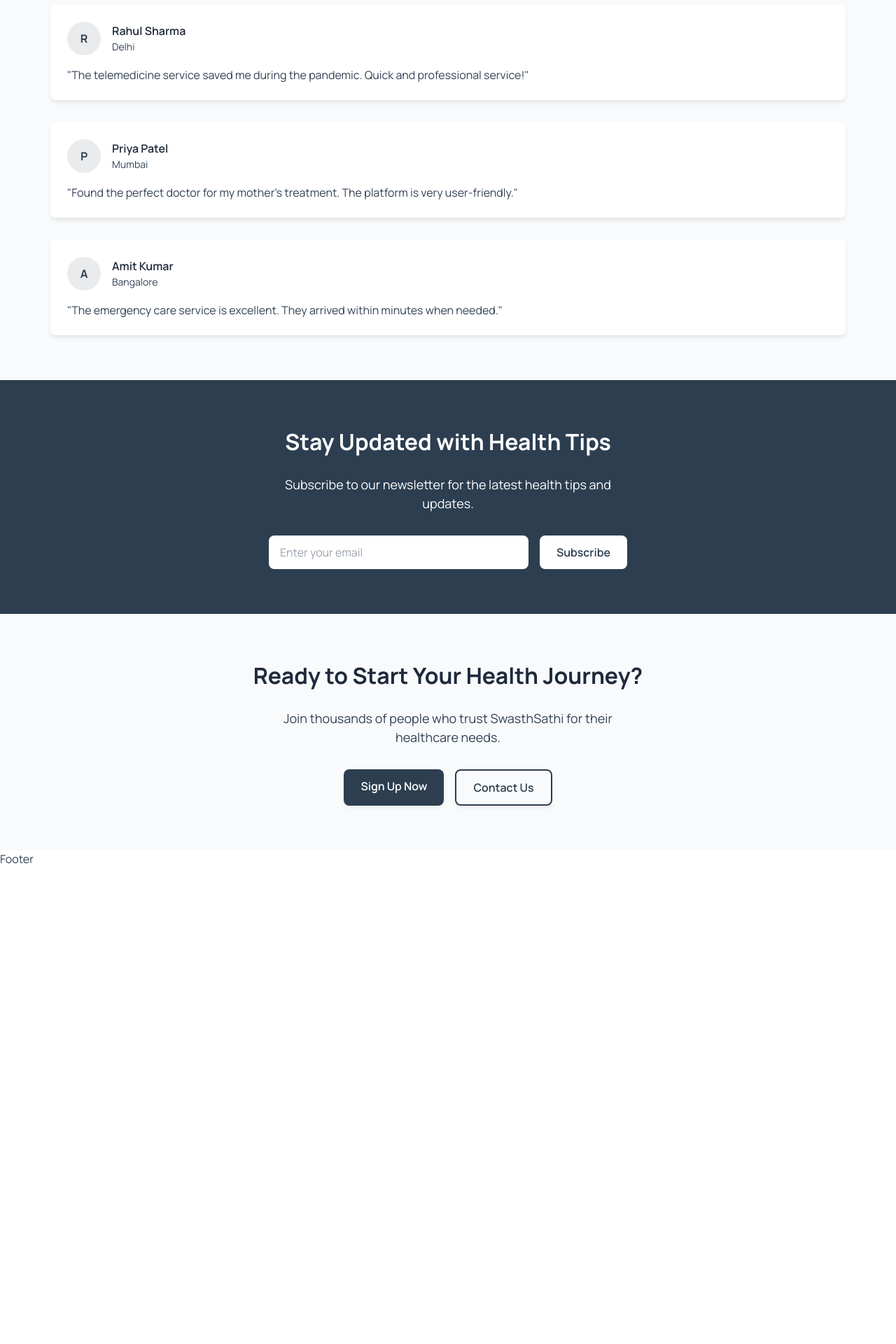
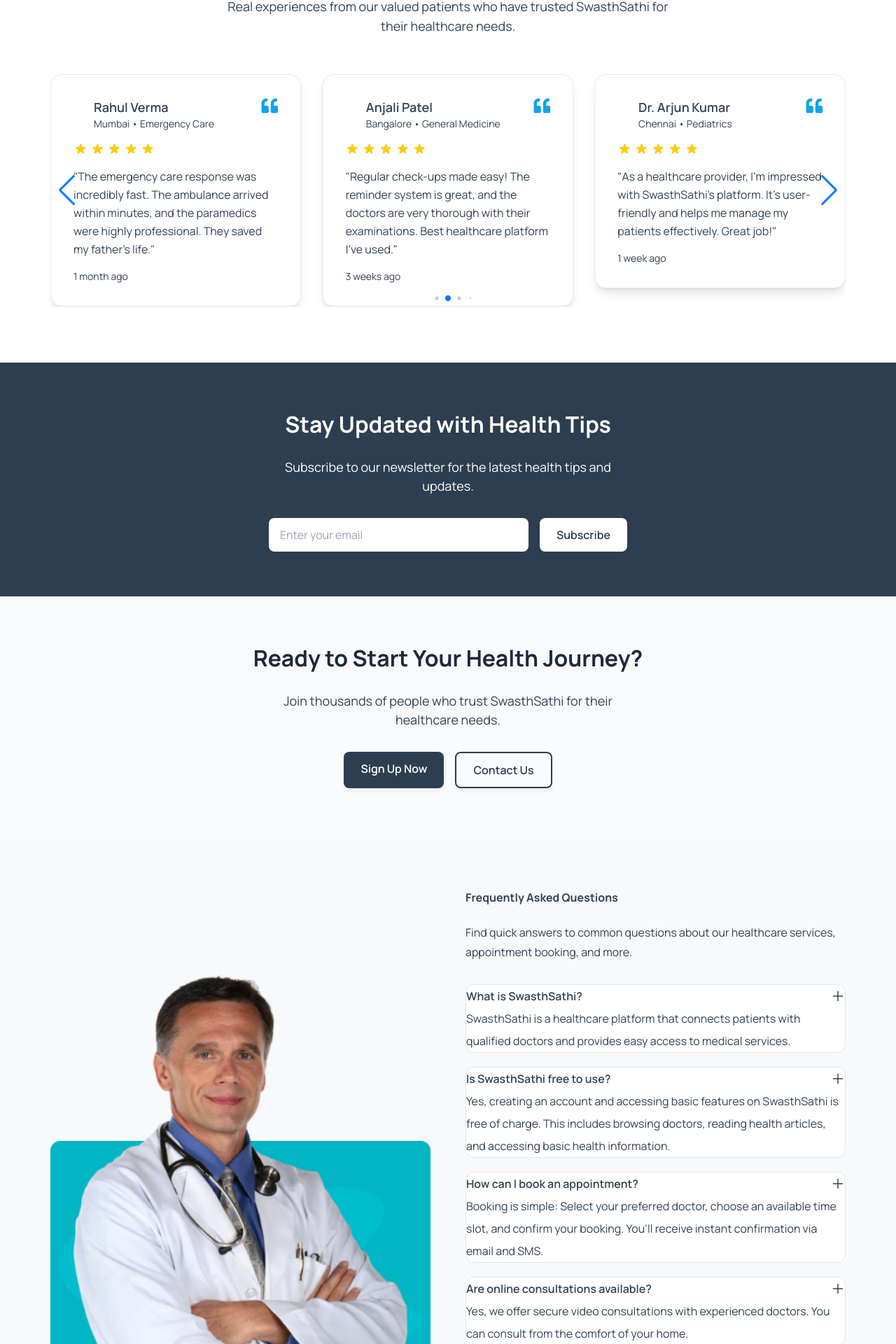
Before and after one commit to Bhanurajput58/SwasthSathi, a React (Vite) app in the folder frontend/: page / in a window 1280 px wide. Shown: the part 4170-6090 px from the top of the page at 70% size. Before the commit the page ends 5409 px from the top, so only its background shows below. Built offline with nearby package versions, Linux system fonts and the light colour scheme.

Commit message:
Added FAQ ,testimonials section on the home page

```diff
--- a/frontend/src/assets/data/faqs.js
+++ b/frontend/src/assets/data/faqs.js
@@ -1,43 +1,31 @@
 const faqs = [
   {
-        question: "Is SwasthSathi free to use?",
-        answer: "Yes, creating an account and accessing basic features on SwasthSathi is free of charge."
+    question: 'What is SwasthSathi?',
+    answer: 'SwasthSathi is a healthcare platform that connects patients with qualified doctors and provides easy access to medical services.'
   },
   {
-        question: "How can I contact customer support?",
-        answer: "You can reach our support team via the 'Contact Us' page or by emailing support@swasthsathi.com."
+    question: 'Is SwasthSathi free to use?',
+    answer: 'Yes, creating an account and accessing basic features on SwasthSathi is free of charge. This includes browsing doctors, reading health articles, and accessing basic health information.'
   },
   {
-        question: "Can I access SwasthSathi on mobile devices?",
-        answer: "Yes, SwasthSathi is optimized for both desktop and mobile browsers."
+    question: 'How can I book an appointment?',
+    answer: 'Booking is simple: Select your preferred doctor, choose an available time slot, and confirm your booking. You\'ll receive instant confirmation via email and SMS.'
   },
   {
-        question: "Are online consultations available?",
-        answer: "Yes, you can schedule and attend online consultations with healthcare professionals through the platform."
+    question: 'Are online consultations available?',
+    answer: 'Yes, we offer secure video consultations with experienced doctors. You can consult from the comfort of your home.'
   },
   {
-        question: "How do I update my profile information?",
-        answer: "Go to your account settings and edit your profile details as needed."
+    question: 'How do I access my medical records?',
+    answer: 'Simply log in to your account and visit \'My Health Records\' section to view your consultation history, prescriptions, and test reports.'
   },
   {
-        question: "What is SwasthSathi?",
-        answer: "SwasthSathi is a platform designed to provide healthcare information and services efficiently."
+    question: 'Is my personal information secure?',
+    answer: 'Yes, we prioritize your privacy and use industry-standard encryption to protect your personal and medical information.'
   },
   {
-        question: "How do I register on SwasthSathi?",
-        answer: "Click on the 'Sign Up' button on the homepage and fill in the required details to create your account."
-    },
-    {
-        question: "Is my personal information safe?",
-        answer: "Yes, we prioritize your privacy and use secure protocols to protect your data."
-    },
-    {
-        question: "Can I book appointments with doctors?",
-        answer: "Yes, you can browse available doctors and book appointments directly through the platform."
-    },
-    {
-        question: "How do I reset my password?",
-        answer: "Click on 'Forgot Password' on the login page and follow the instructions to reset your password."
+    question: 'How can I contact customer support?',
+    answer: 'You can reach our support team via the \'Contact Us\' page or by emailing support@swasthsathi.com. We\'re available 24/7 to assist you.'
   }
 ];
 
--- a/frontend/src/components/Faq/FaqItem.jsx
+++ b/frontend/src/components/Faq/FaqItem.jsx
@@ -8,31 +8,41 @@
     setIsOpen(!isOpen);
   };
 
-  return (
-    <div className="p-3 lg:p-5 rounded-[12px] border border-solid border-[#D9DCE2] mb-5 cursor-pointer">
+  return (    <div
+      className={`p-4 lg:p-6 rounded-[12px] border border-solid mb-5 cursor-pointer transition-all duration-300 hover:shadow-md ${
+        isOpen ? 'bg-[#f0f7ff] border-[#0052cc]' : 'bg-white border-[#e5e7eb] hover:border-[#0052cc]'
+      }`}
+    >
       <div
-        className="flex items-center justify-between gap-5"
+        className="flex items-center justify-between gap-5 select-none"
         onClick={toggleAccordion}
       >
-        <h4 className="text-[16px] leading-7 lg:text-[22px] lg:leading-8 text-headingColor">
+        <h4 className={`text-[17px] leading-7 lg:text-[19px] lg:leading-8 font-semibold transition-colors duration-300 ${
+          isOpen ? 'text-[#0052cc]' : 'text-[#2c3e50] group-hover:text-[#0052cc]'
+        }`}>
           {item.question}
         </h4>
         <div
-          className={`${
-            isOpen && "bg-primaryColor text-white border-none"
-          } w-7 h-7 lg:w-8 lg:h-8 border border-solid border-[#141F21] rounded flex items-center justify-center`}
+          className={`w-8 h-8 lg:w-9 lg:h-9 rounded-full flex items-center justify-center transition-all duration-300 transform ${
+            isOpen
+              ? 'bg-[#0052cc] text-white rotate-180'
+              : 'bg-[#f0f7ff] text-[#0052cc] hover:bg-[#0052cc] hover:text-white'
+          }`}
         >
-          {isOpen ? <AiOutlineMinus /> : <AiOutlinePlus />}
+          {isOpen ? <AiOutlineMinus className="text-xl" /> : <AiOutlinePlus className="text-xl" />}
         </div>
       </div>
-
-      {isOpen && (
-        <div className="mt-4">
-          <p className="text-[14px] leading-6 lg:text-[16px] lg:leading-7 font-[400] text-textColor">
-            {item.content}
+      <div
+        className={`transition-all duration-500 ease-in-out overflow-hidden ${
+          isOpen ? 'max-h-[500px] opacity-100' : 'max-h-0 opacity-0'
+        }`}
+      >
+        <div className="pt-4 px-1">
+          <p className="text-[15px] leading-7 lg:text-[16px] lg:leading-8 text-gray-600">
+            {item.answer}
           </p>
         </div>
-      )}
+      </div>
     </div>
   );
 };
--- a/frontend/src/components/Faq/FaqList.jsx
+++ b/frontend/src/components/Faq/FaqList.jsx
@@ -1,13 +1,31 @@
-import { faqs } from './../../assets/data/faqs';
+import faqs from './../../assets/data/faqs';
 import FaqItem from './FaqItem';
+import faqImg from '../../assets/images/faq-img.png';
 
 const FaqList = () => {
   return (
-    <ul className="mt-[38px]">
-      {faqs.map((item, index) => (
-        <FaqItem item={item} key={index} />
-      ))}
-    </ul>
+    <div className="grid md:grid-cols-2 gap-[50px] items-center">
+      <div className="hidden md:block">
+        <img
+          src={faqImg}
+          alt="FAQ Illustration"
+          className="w-full max-w-[500px] mx-auto"
+        />
+      </div>
+      <div>
+        <h2 className="text-[2rem] lg:text-[2.5rem] font-bold text-[#2c3e50] mb-6">
+          Frequently Asked Questions
+        </h2>
+        <p className="text-[16px] leading-7 mb-8 text-gray-600">
+          Find quick answers to common questions about our healthcare services, appointment booking, and more.
+        </p>
+        <div className="mt-[30px]">
+          {faqs.map((item, index) => (
+            <FaqItem item={item} key={index} />
+          ))}
+        </div>
+      </div>
+    </div>
   );
 };
 
--- a/frontend/src/components/Testimonial/Testimonial.jsx
+++ b/frontend/src/components/Testimonial/Testimonial.jsx
@@ -1,19 +1,64 @@
 import React from 'react';
-import { Pagination } from 'swiper/modules';
+import { Pagination, Autoplay, Navigation } from 'swiper/modules';
 import { Swiper, SwiperSlide } from 'swiper/react';
 import 'swiper/css';
 import 'swiper/css/pagination';
+import 'swiper/css/navigation';
 import patientAvatar from '../../assets/images/patient-avatar.png';
 import { HiStar } from 'react-icons/hi';
+import { FaQuoteLeft } from 'react-icons/fa';
+
+const testimonials = [
+  {
+    name: "Priya Sharma",
+    location: "Delhi",
+    rating: 5,
+    review: "SwasthSathi made finding the right doctor so easy. The video consultation was smooth, and the doctor was very attentive. Highly recommend their services!",
+    specialty: "Cardiology",
+    date: "2 weeks ago"
+  },
+  {
+    name: "Rahul Verma",
+    location: "Mumbai",
+    rating: 5,
+    review: "The emergency care response was incredibly fast. The ambulance arrived within minutes, and the paramedics were highly professional. They saved my father's life.",
+    specialty: "Emergency Care",
+    date: "1 month ago"
+  },
+  {
+    name: "Anjali Patel",
+    location: "Bangalore",
+    rating: 5,
+    review: "Regular check-ups made easy! The reminder system is great, and the doctors are very thorough with their examinations. Best healthcare platform I've used.",
+    specialty: "General Medicine",
+    date: "3 weeks ago"
+  },
+  {
+    name: "Dr. Arjun Kumar",
+    location: "Chennai",
+    rating: 5,
+    review: "As a healthcare provider, I'm impressed with SwasthSathi's platform. It's user-friendly and helps me manage my patients effectively. Great job!",
+    specialty: "Pediatrics",
+    date: "1 week ago"
+  }
+];
 
 const Testimonial = () => {
   return (
     <div className='mt-[30px] lg:mt-[55px]'>
       <Swiper
-        modules={[Pagination]}
+        modules={[Pagination, Autoplay, Navigation]}
         spaceBetween={30}
         slidesPerView={1}
-        pagination={{ clickable: true }}
+        pagination={{
+          clickable: true,
+          dynamicBullets: true
+        }}
+        navigation
+        autoplay={{
+          delay: 5000,
+          disableOnInteraction: false,
+        }}
         breakpoints={{
           640: {
             slidesPerView: 1,
@@ -28,38 +73,49 @@
             spaceBetween: 30,
           },
         }}
-      >
+      >        {testimonials.map((testimonial, index) => (
+          <SwiperSlide key={index}>
+            <div className="p-8 rounded-2xl bg-white shadow-lg hover:shadow-xl transition-all duration-300 border border-gray-100">
+              <div className="flex justify-between items-start mb-4">
+                <div className="flex items-center gap-4">
+                  <div className="w-12 h-12 rounded-full bg-gradient-to-r from-sky-500 to-blue-600 flex items-center justify-center text-white text-xl font-semibold">
+                    {testimonial.name.charAt(0)}
+                  </div>
+                  <div>
+                    <h4 className="text-lg font-semibold text-gray-800">
+                      {testimonial.name}
+                    </h4>
+                    <p className="text-sm text-gray-500">
+                      {testimonial.location} • {testimonial.specialty}
+                    </p>
+                  </div>
+                </div>
+                <FaQuoteLeft className="text-2xl text-sky-500 opacity-50" />
+              </div>
+
+              <div className="flex items-center gap-1 mb-4">
+                {[...Array(testimonial.rating)].map((_, i) => (
+                  <HiStar key={i} className="text-yellow-400 w-5 h-5" />
+                ))}
+              </div>
+
+              <p className="text-gray-600 leading-relaxed mb-4">
+                "{testimonial.review}"
+              </p>
+
+              <div className="text-sm text-gray-500 mt-4">
+                {testimonial.date}
+              </div>
+            </div>
+          </SwiperSlide>
+        ))}
         <SwiperSlide>
           <div className='py-[30px] px-5 rounded-3'>
             <div className='flex items-center gap-[13px]'>
               <img src={patientAvatar} alt='' />
               <div>
                 <h4 className='text-[18px] leading-[30px] font-semibold text-headingColor'>
-                  John Doe
-                </h4>
-                <div className='flex items-center gap-[2px]'>
-                  <HiStar className='text-yellowColor w-[18px] h-5' />
-                  <HiStar className='text-yellowColor w-[18px] h-5' />
-                  <HiStar className='text-yellowColor w-[18px] h-5' />
-                  <HiStar className='text-yellowColor w-[18px] h-5' />
-                  <HiStar className='text-yellowColor w-[18px] h-5' />
-                </div>
-              </div>
-            </div>
-
-            <p className='text-[16px] leading-7 mt-4 text-textColor font-[400]'>
-              "I have taken medical services from them. They treat so well and they are
-              providing the best medical services."
-            </p>
-          </div>
-        </SwiperSlide>
-        <SwiperSlide>
-          <div className='py-[30px] px-5 rounded-3'>
-            <div className='flex items-center gap-[13px]'>
-              <img src={patientAvatar} alt='' />
-              <div>
-                <h4 className='text-[18px] leading-[30px] font-semibold text-headingColor'>
-                  Jane Smith
+                  Aaditya
                 </h4>
                 <div className='flex items-center gap-[2px]'>
                   <HiStar className='text-yellowColor w-[18px] h-5' />
@@ -83,7 +139,7 @@
               <img src={patientAvatar} alt='' />
               <div>
                 <h4 className='text-[18px] leading-[30px] font-semibold text-headingColor'>
-                  Michael Johnson
+                  Ravi
                 </h4>
                 <div className='flex items-center gap-[2px]'>
                   <HiStar className='text-yellowColor w-[18px] h-5' />
--- a/frontend/src/pages/Home.css
+++ b/frontend/src/pages/Home.css
@@ -606,6 +606,82 @@
 
 .whatsapp-button:hover {
   background-color: #128C7E;
+}
+
+/* FAQ Section */
+.faq__section {
+  padding: 80px 0;
+  background-color: #f8f9fa;
+}
+
+.faq__content {
+  display: flex;
+  align-items: center;
+  gap: 50px;
+}
+
+.faq__img {
+  flex: 1;
+  text-align: center;
+}
+
+.faq__img img {
+  max-width: 100%;
+  height: auto;
+}
+
+.faq__details {
+  flex: 1;
+}
+
+.faq__details h2 {
+  font-size: 2.5rem;
+  font-weight: 700;
+  color: #2c3e50;
+  margin-bottom: 20px;
+}
+
+.faq__details p {
+  color: #6b7280;
+  font-size: 1.1rem;
+  line-height: 1.6;
+  margin-bottom: 30px;
+}
+
+/* Media Queries */
+@media (max-width: 1024px) {
+  .faq__content {
+    gap: 30px;
+  }
+
+  .faq__details h2 {
+    font-size: 2rem;
+  }
+}
+
+@media (max-width: 768px) {
+  .faq__content {
+    flex-direction: column;
+  }
+
+  .faq__img {
+    order: 2;
+  }
+
+  .faq__details {
+    order: 1;
+    text-align: center;
+  }
+}
+
+@media (max-width: 576px) {
+  .faq__details h2 {
+    font-size: 1.75rem;
+  }
+
+  .faq__details p {
+    font-size: 1rem;
+  }
 }
 
 /* Responsive Design */
--- a/frontend/src/pages/Home.jsx
+++ b/frontend/src/pages/Home.jsx
@@ -16,6 +16,9 @@
 import ServiceCard from '../components/Services/ServiceCard';
 import './Home.css';
 import DoctorCard from '../components/Doctors/DoctorCard';
+import Testimonial from '../components/Testimonial/Testimonial';
+import FaqList from '../components/Faq/FaqList';
+import faqImg from '../assets/images/faq-img.png';
 
 const Home = () => {
   const [searchQuery, setSearchQuery] = useState('');
@@ -327,48 +330,18 @@
         </div>
       </section>
 
-      {/* Testimonials Section */}
-      <section className="testimonials-section">
-        <div className="container">
-          <h2 className="text-3xl font-bold text-center mb-12 text-headingColor">What Our Patients Say</h2>
-          <div className="testimonials-grid">
-            <div className="testimonial-card">
-              <div className="testimonial-header">
-                <div className="testimonial-avatar">
-                  <span>R</span>
-                </div>
-                <div className="testimonial-info">
-                  <h4 className="testimonial-name">Rahul Sharma</h4>
-                  <p className="testimonial-location">Delhi</p>
-                </div>
-              </div>
-              <p className="testimonial-text">"The telemedicine service saved me during the pandemic. Quick and professional service!"</p>
-            </div>
-            <div className="testimonial-card">
-              <div className="testimonial-header">
-                <div className="testimonial-avatar">
-                  <span>P</span>
-                </div>
-                <div className="testimonial-info">
-                  <h4 className="testimonial-name">Priya Patel</h4>
-                  <p className="testimonial-location">Mumbai</p>
-                </div>
-              </div>
-              <p className="testimonial-text">"Found the perfect doctor for my mother's treatment. The platform is very user-friendly."</p>
-            </div>
-            <div className="testimonial-card">
-              <div className="testimonial-header">
-                <div className="testimonial-avatar">
-                  <span>A</span>
-                </div>
-                <div className="testimonial-info">
-                  <h4 className="testimonial-name">Amit Kumar</h4>
-                  <p className="testimonial-location">Bangalore</p>
-                </div>
-              </div>
-              <p className="testimonial-text">"The emergency care service is excellent. They arrived within minutes when needed."</p>
-            </div>
+      {/* Testimonial Section */}
+      <section className="testimonial-section py-20 bg-gradient-to-b from-[#f0f7ff] to-white">
+        <div className="container mx-auto px-4">
+          <div className="max-w-2xl mx-auto text-center mb-12">
+            <h2 className="text-4xl font-bold text-[#2c3e50] mb-4">
+              What Our Patients Say
+            </h2>
+            <p className="text-lg text-gray-600">
+              Real experiences from our valued patients who have trusted SwasthSathi for their healthcare needs.
+            </p>
           </div>
+          <Testimonial />
         </div>
       </section>
 
@@ -424,6 +397,13 @@
         </div>
       </section>
 
+      {/* ======== FAQ Section ======== */}
+      <section className="faq__section">
+        <div className="container">
+          <FaqList />
+        </div>
+      </section>
+
       {/* WhatsApp Button */}
       <a
         href="https://wa.me/7634969538"
```
Lines whose indentation alone changed are shown as unchanged.
